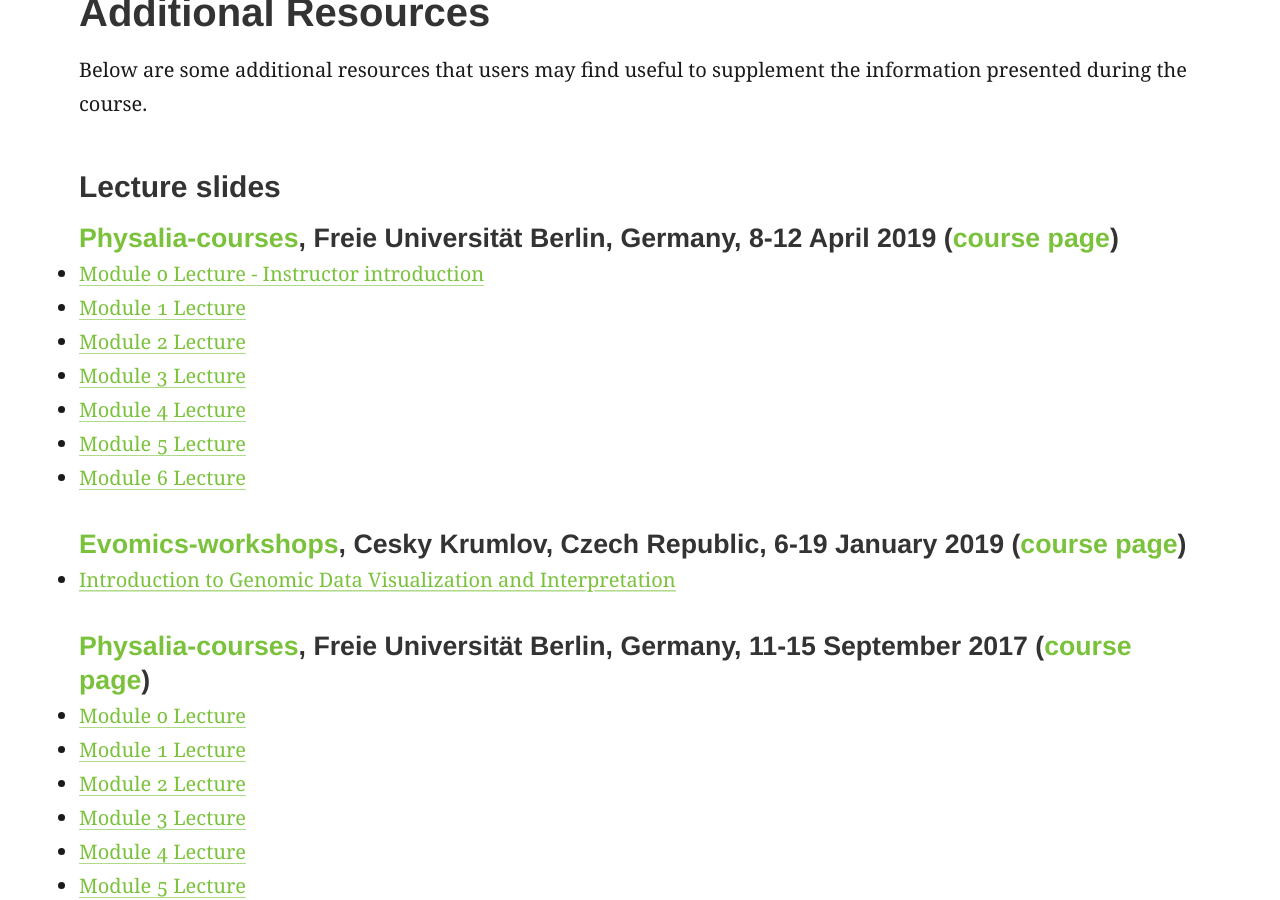
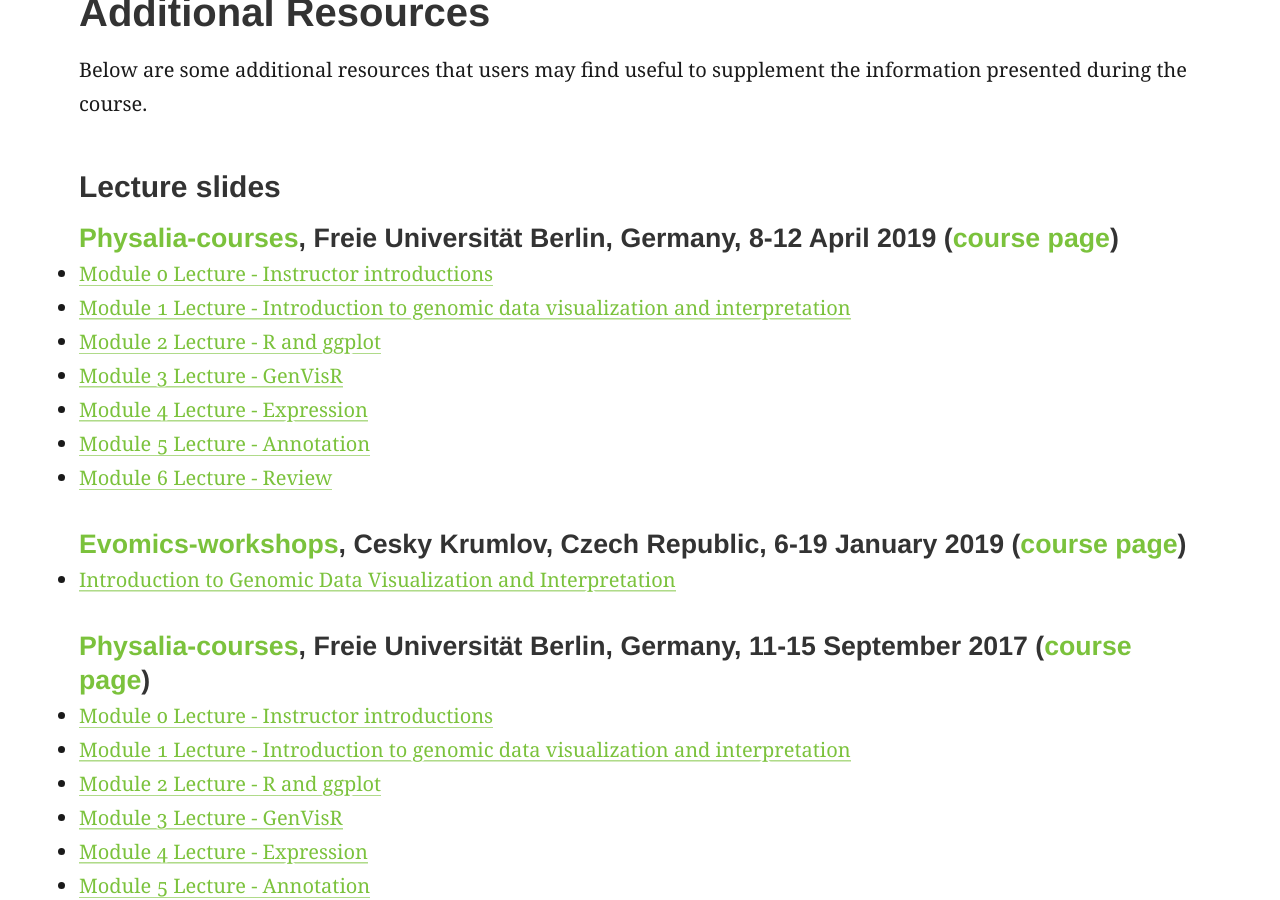
Before and after one commit to griffithlab/genviz.org, a Jekyll site: the page built from resources.md, in a window 1280 px wide and 900 px high, scrolled down 477 px. Built offline with Jekyll 4.4.1, drawn with Linux system fonts in a browser that asks for light colours; some of the changed text lies outside the part shown.

Commit message:
update resources with lecture names

```diff
--- a/resources.md
+++ b/resources.md
@@ -13,25 +13,25 @@ Below are some additional resources that users may find useful to supplement the
 ### Lecture slides
 
 #### [Physalia-courses](https://www.physalia-courses.org/), Freie Universität Berlin, Germany, 8-12 April 2019 ([course page](https://www.physalia-courses.org/courses-workshops/course14/))
-* [Module 0 Lecture - Instructor introduction](https://github.com/griffithlab/gen-viz-lectures/raw/master/GenViz_Module0_Introductions.pdf)
-* [Module 1 Lecture](https://github.com/griffithlab/gen-viz-lectures/raw/master/GenViz_Module1_Lecture.pdf)
-* [Module 2 Lecture](https://github.com/griffithlab/gen-viz-lectures/raw/master/GenViz_Module2_Lecture.pdf)
-* [Module 3 Lecture](https://github.com/griffithlab/gen-viz-lectures/raw/master/GenViz_Module3_Lecture.pdf)
-* [Module 4 Lecture](https://github.com/griffithlab/gen-viz-lectures/raw/master/GenViz_Module4_Lecture.pdf)
-* [Module 5 Lecture](https://github.com/griffithlab/gen-viz-lectures/raw/master/GenViz_Module5_Lecture.pdf)
-* [Module 6 Lecture](https://github.com/griffithlab/gen-viz-lectures/raw/master/GenViz_Module6_Lecture.pdf)
+* [Module 0 Lecture - Instructor introductions](https://github.com/griffithlab/gen-viz-lectures/raw/master/GenViz_Module0_Introductions.pdf)
+* [Module 1 Lecture - Introduction to genomic data visualization and interpretation](https://github.com/griffithlab/gen-viz-lectures/raw/master/GenViz_Module1_Lecture.pdf)
+* [Module 2 Lecture - R and ggplot](https://github.com/griffithlab/gen-viz-lectures/raw/master/GenViz_Module2_Lecture.pdf)
+* [Module 3 Lecture - GenVisR](https://github.com/griffithlab/gen-viz-lectures/raw/master/GenViz_Module3_Lecture.pdf)
+* [Module 4 Lecture - Expression](https://github.com/griffithlab/gen-viz-lectures/raw/master/GenViz_Module4_Lecture.pdf)
+* [Module 5 Lecture - Annotation](https://github.com/griffithlab/gen-viz-lectures/raw/master/GenViz_Module5_Lecture.pdf)
+* [Module 6 Lecture - Review](https://github.com/griffithlab/gen-viz-lectures/raw/master/GenViz_Module6_Lecture.pdf)
 
 #### [Evomics-workshops](http://evomics.org/), Cesky Krumlov, Czech Republic, 6-19 January 2019 ([course page](http://evomics.org/workshops/workshop-on-genomics/2019-workshop-on-genomics-cesky-krumlov/))
 * [Introduction to Genomic Data Visualization and Interpretation](https://github.com/griffithlab/gen-viz-lectures/raw/1.0.0/WorkshopOnGenomics2019_Lecture.pdf)
 
 #### [Physalia-courses](https://www.physalia-courses.org/), Freie Universität Berlin, Germany, 11-15 September 2017 ([course page](https://www.physalia-courses.org/courses-workshops/course14/))
-* [Module 0 Lecture](https://github.com/griffithlab/gen-viz-lectures/raw/1.0.0/GenViz_Module0_Introductions.pdf)
-* [Module 1 Lecture](https://github.com/griffithlab/gen-viz-lectures/raw/1.0.0/GenViz_Module1_Lecture.pdf)
-* [Module 2 Lecture](https://github.com/griffithlab/gen-viz-lectures/raw/1.0.0/GenViz_Module2_Lecture.pdf)
-* [Module 3 Lecture](https://github.com/griffithlab/gen-viz-lectures/raw/1.0.0/GenViz_Module3_Lecture.pdf)
-* [Module 4 Lecture](https://github.com/griffithlab/gen-viz-lectures/raw/1.0.0/GenViz_Module4_Lecture.pdf)
-* [Module 5 Lecture](https://github.com/griffithlab/gen-viz-lectures/raw/1.0.0/GenViz_Module5_Lecture.pdf)
-* [Module 6 Lecture](https://github.com/griffithlab/gen-viz-lectures/raw/1.0.0/GenViz_Module6_Lecture.pdf)
+* [Module 0 Lecture - Instructor introductions](https://github.com/griffithlab/gen-viz-lectures/raw/1.0.0/GenViz_Module0_Introductions.pdf)
+* [Module 1 Lecture - Introduction to genomic data visualization and interpretation](https://github.com/griffithlab/gen-viz-lectures/raw/1.0.0/GenViz_Module1_Lecture.pdf)
+* [Module 2 Lecture - R and ggplot](https://github.com/griffithlab/gen-viz-lectures/raw/1.0.0/GenViz_Module2_Lecture.pdf)
+* [Module 3 Lecture - GenVisR](https://github.com/griffithlab/gen-viz-lectures/raw/1.0.0/GenViz_Module3_Lecture.pdf)
+* [Module 4 Lecture - Expression](https://github.com/griffithlab/gen-viz-lectures/raw/1.0.0/GenViz_Module4_Lecture.pdf)
+* [Module 5 Lecture - Annotation](https://github.com/griffithlab/gen-viz-lectures/raw/1.0.0/GenViz_Module5_Lecture.pdf)
+* [Module 6 Lecture - Review](https://github.com/griffithlab/gen-viz-lectures/raw/1.0.0/GenViz_Module6_Lecture.pdf)
 
 ### Other Educational Resources for Topics Covered
 
```
